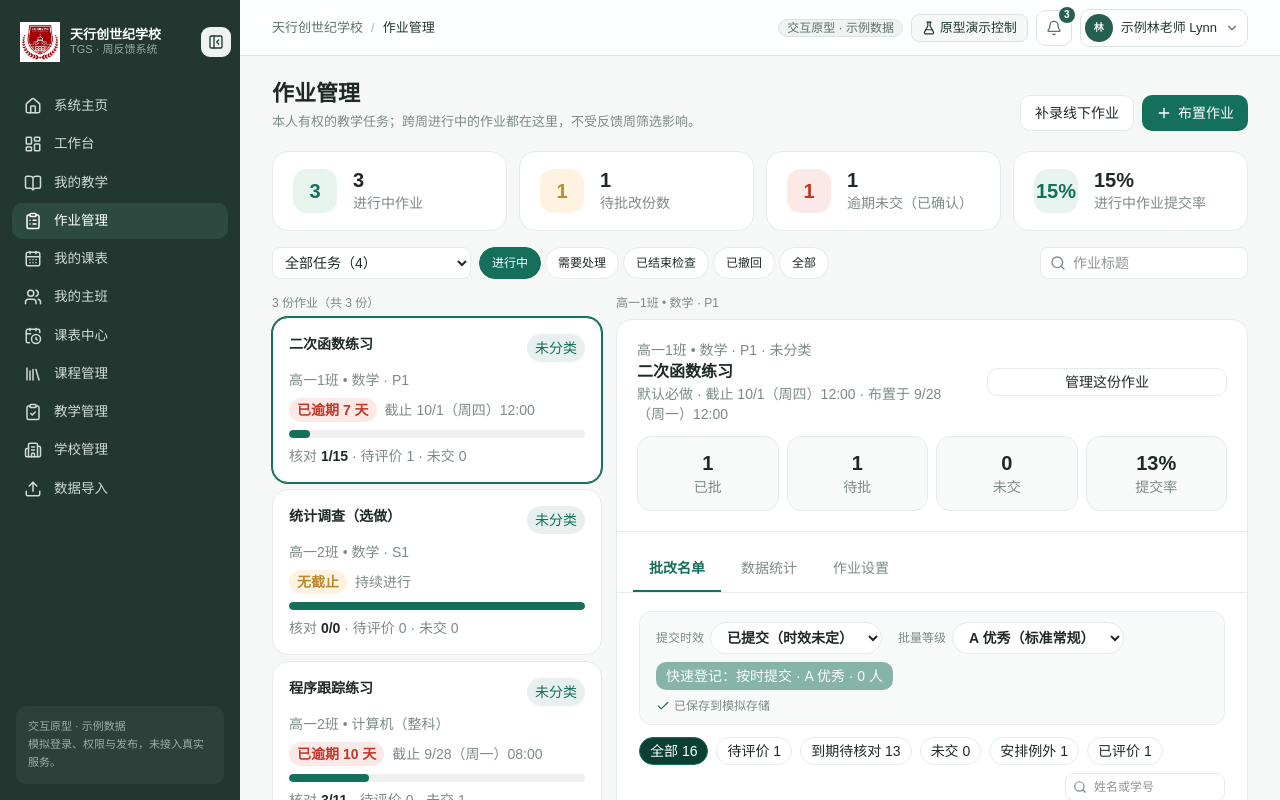
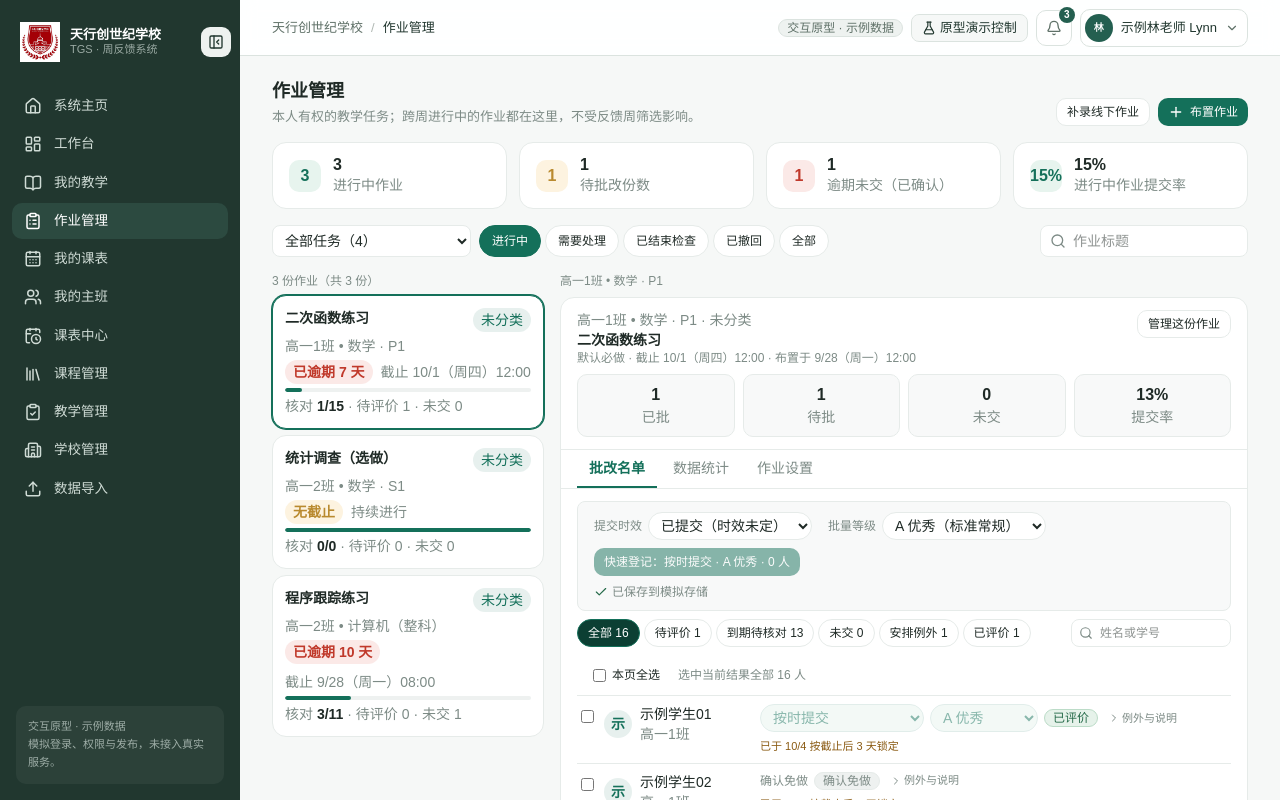
Before and after one commit to codeandroad/wfb-v3, a Next.js app: page /homework in a window 1280 px wide. Shown: the top 800 px of the page. Built offline with nearby package versions, Linux system fonts and the light colour scheme; a web font is replaced by a local one.

Commit message:
Unify compact homework management and teaching review styles

```diff
--- a/app/globals.css
+++ b/app/globals.css
@@ -43,19 +43,23 @@
 .homework-cockpit .hw-submitted { background: var(--hw-green); color: var(--primary); border-color: color-mix(in srgb, var(--primary) 25%, var(--card)); }
 .homework-cockpit .hw-late { background: var(--hw-amber-bg); color: var(--hw-amber); border-color: var(--hw-form-border); }
 .homework-cockpit .hw-missing { background: var(--hw-red-bg); color: var(--hw-red); border-color: color-mix(in srgb, var(--hw-red) 25%, var(--card)); }
-.homework-cockpit .hw-manage { background: var(--hw-form-bg); border: 1px solid var(--hw-form-border); border-radius: 12px; padding: 16px; margin: 12px 22px 0; }
-.homework-cockpit .hw-manage input, .homework-cockpit .hw-manage textarea, .homework-cockpit .hw-manage select { background: var(--card); color: var(--foreground); border: 1px solid var(--border); border-radius: 8px; padding: 8px 10px; min-width: 0; width: 100%; }
-.homework-cockpit .hw-review > div[role='group'] { margin-top: 14px; }
-.homework-cockpit .hw-roster { padding: 18px 22px; }
-.homework-cockpit .hw-roster section[aria-label='批量处理'] { border: 1px solid var(--border); border-radius: 12px; margin-bottom: 12px; }
-.homework-cockpit .hw-roster [aria-label='结果筛选'] { padding: 0 0 12px; border: 0; gap: 8px; }
+.homework-cockpit .hw-manage { background: var(--hw-form-bg); border: 1px solid var(--hw-form-border); border-radius: 8px; padding: 12px; margin: 12px 16px 0; }
+.homework-cockpit .hw-manage input, .homework-cockpit .hw-manage textarea, .homework-cockpit .hw-manage select { background: var(--card); color: var(--foreground); border: 1px solid var(--border); border-radius: 8px; padding: 6px 8px; min-width: 0; width: 100%; }
+.homework-cockpit .hw-roster { padding: 12px 16px; }
+.homework-cockpit .hw-roster section[aria-label='批量处理'] { border: 1px solid var(--border); border-radius: 8px; margin-bottom: 8px; }
+.homework-cockpit .hw-roster [aria-label='结果筛选'] { padding: 0 0 8px; border: 0; gap: 4px; }
 .homework-cockpit .hw-roster [aria-label='结果筛选'] button[aria-pressed='true'] { background: var(--hw-dark); }
-.homework-cockpit .hw-roster > ul > li { padding: 12px 6px; }
-.homework-cockpit .hw-roster select { font-weight: 600; }
+.homework-cockpit .hw-roster > ul > li { padding: 8px 4px; }
+.homework-cockpit .hw-roster select { height: 28px; border-radius: 9999px; padding-inline: 8px; font-size: 14px; font-weight: 500; }
+.homework-cockpit .hw-result-controls { min-width: 0; flex: 1; }
+.homework-cockpit .hw-result-controls select { max-width: 100%; }
 .homework-cockpit .hw-roster input[type='checkbox'] { accent-color: var(--primary); }
+.homework-cockpit .hw-review select:focus-visible, .homework-cockpit .hw-review input:focus-visible { outline: 2px solid var(--primary); outline-offset: 2px; }
 @media (max-width: 640px) {
   .homework-cockpit .hw-roster { padding: 12px; }
   .homework-cockpit .hw-manage { margin-inline: 12px; }
+  .homework-cockpit .hw-roster [aria-label='结果筛选'] > label { width: 100%; margin-left: 0; }
+  .homework-cockpit .hw-roster [aria-label='结果筛选'] input { width: 100%; }
 }
 
 @theme inline {
--- a/components/mt/homework-center.tsx
+++ b/components/mt/homework-center.tsx
@@ -80,21 +80,23 @@ export function HomeworkCenter() {
 
   return (
     <div className="homework-cockpit mx-auto w-full max-w-[1240px] font-sans">
+      <div className="mb-4 [&>div]:mb-0 [&_h1]:text-lg">
       <PageHeader
         title="作业管理"
         desc="本人有权的教学任务；跨周进行中的作业都在这里，不受反馈周筛选影响。"
         actions={
           <>
-            <Btn onClick={() => startAssign("OFFLINE")} disabled={!tasks.length}>
+            <Btn size="sm" onClick={() => startAssign("OFFLINE")} disabled={!tasks.length}>
               补录线下作业
             </Btn>
-            <Btn variant="primary" onClick={() => startAssign("NEW")} disabled={!tasks.length}>
+            <Btn size="sm" variant="primary" onClick={() => startAssign("NEW")} disabled={!tasks.length}>
               <Plus className="size-4" aria-hidden />
               布置作业
             </Btn>
           </>
         }
       />
+      </div>
 
       {deniedTask || deniedHw ? (
         <p role="alert" className="mb-4 rounded-lg border border-[#eec4bf] bg-[#fbe6e4] px-3 py-2 text-sm text-[#9a2b22]">
@@ -137,7 +139,7 @@ export function HomeworkCenter() {
         </label>
       </div>
 
-      <div className="grid items-start gap-3.5 lg:grid-cols-[330px_minmax(0,1fr)]">
+      <div className="grid items-start gap-4 lg:grid-cols-[17rem_minmax(0,1fr)]">
         <section aria-label="作业列表" className="flex flex-col gap-1.5">
           <p className="text-xs text-muted-foreground">
             {list.length} 份作业{status !== "all" ? `（共 ${mine.length} 份）` : ""}
--- a/components/mt/homework-dashboard.tsx
+++ b/components/mt/homework-dashboard.tsx
@@ -14,7 +14,7 @@ export function HomeworkOverview({ assignments, nowTs }: { assignments: Assignme
     { label: "逾期未交（已确认）", value: active.reduce((n,a)=>n+a.recipients.filter(sid=>hwState(a,sid,nowTs)==='MISSING' && !!effDeadline(a,sid) && Date.parse(effDeadline(a,sid)!)<nowTs).length,0) },
     { label: "进行中作业提交率", value: total ? `${Math.round(submitted/total*100)}%` : '—' },
   ]
-  return <section aria-label="作业概览" className="grid grid-cols-2 gap-3 lg:grid-cols-4">{items.map(({label,value}, index) => <div key={label} className="flex items-center gap-4 rounded-2xl border border-border bg-card px-5 py-4 text-card-foreground"><span aria-hidden className={`hw-stat-icon flex size-11 shrink-0 items-center justify-center rounded-xl text-xl font-bold ${index === 1 ? 'hw-amber' : index === 2 ? 'hw-red' : ''}`}>{value}</span><div><strong className="block text-xl leading-tight tabular-nums">{value}</strong><span className="text-sm text-muted-foreground">{label}</span></div></div>)}</section>
+  return <section aria-label="作业概览" className="grid grid-cols-2 gap-3 lg:grid-cols-4">{items.map(({label,value}, index) => <div key={label} className="flex items-center gap-3 rounded-xl border border-border bg-card px-4 py-3 text-card-foreground"><span aria-hidden className={`hw-stat-icon flex size-8 shrink-0 items-center justify-center rounded-lg text-base font-bold ${index === 1 ? 'hw-amber' : index === 2 ? 'hw-red' : ''}`}>{value}</span><div><strong className="block text-base leading-tight tabular-nums">{value}</strong><span className="text-sm text-muted-foreground">{label}</span></div></div>)}</section>
 }
 
 export function HomeworkAssignmentCard({ a, active, nowTs, onClick }: { a: Assignment; active: boolean; nowTs: number; onClick: () => void }) {
@@ -22,21 +22,21 @@ export function HomeworkAssignmentCard({ a, active, nowTs, onClick }: { a: Assig
   const task = taskById(a.taskId)
   const life = lifecycleOf(a)
   const percent = p.E ? Math.round(p.checked / p.E * 100) : 100
-  return <button type="button" aria-pressed={active} onClick={onClick} className={`flex w-full flex-col gap-2 rounded-2xl border bg-card p-4 text-left text-card-foreground transition-colors ${active ? "border-primary ring-1 ring-primary" : "border-border hover:border-primary/50"}`}>
-    <span className="flex w-full items-start justify-between gap-2"><strong className="text-sm">{a.title}</strong><span className="shrink-0 rounded-full bg-primary/10 px-2 py-1 text-sm text-primary">{life === "ACTIVE" ? (a.category ?? "未分类") : life === "CLOSED" ? "已结束" : "已撤回"}</span></span>
+  return <button type="button" aria-pressed={active} onClick={onClick} className={`flex w-full flex-col gap-1 rounded-xl border bg-card p-3 text-left text-card-foreground transition-colors ${active ? "border-primary ring-1 ring-primary" : "border-border hover:border-primary/50"}`}>
+    <span className="flex w-full items-start justify-between gap-2"><strong className="text-sm">{a.title}</strong><span className="shrink-0 rounded-full bg-primary/10 px-2 py-0.5 text-sm text-primary">{life === "ACTIVE" ? (a.category ?? "未分类") : life === "CLOSED" ? "已结束" : "已撤回"}</span></span>
     <span className="text-sm text-muted-foreground">{task ? formalTaskName(task) : "教学任务"}</span>
     <span className="flex flex-wrap items-center justify-between gap-2 text-sm"><span className={`rounded-full px-2 py-0.5 font-semibold ${a.deadline && Date.parse(a.deadline) < nowTs ? 'hw-red' : 'hw-amber'}`}>{life !== 'ACTIVE' ? '已归档' : !a.deadline ? '无截止' : Date.parse(a.deadline) < nowTs ? `已逾期 ${Math.ceil((nowTs-Date.parse(a.deadline))/86400000)} 天` : `${Math.ceil((Date.parse(a.deadline)-nowTs)/86400000)} 天后截止`}</span><span className="text-muted-foreground">{a.deadline ? `截止 ${clockLabel(a.deadline)}` : '持续进行'}</span></span>
-    <span role="progressbar" aria-label="核对进度" aria-valuenow={percent} aria-valuemin={0} aria-valuemax={100} className="h-2 w-full overflow-hidden rounded-full bg-muted"><span className="block h-full rounded-full bg-primary" style={{width:`${percent}%`}} /></span>
+    <span role="progressbar" aria-label="核对进度" aria-valuenow={percent} aria-valuemin={0} aria-valuemax={100} className="h-1 w-full overflow-hidden rounded-full bg-muted"><span className="block h-full rounded-full bg-primary" style={{width:`${percent}%`}} /></span>
     <span className="text-sm text-muted-foreground">核对 <b className="text-foreground">{p.checked}/{p.E}</b> · 待评价 {p.ungraded} · 未交 {p.missing}</span>
   </button>
 }
 
 export function HomeworkMetrics({ a, nowTs }: { a: Assignment; nowTs: number }) {
   const p = hwProgress(a, nowTs)
-  return <div className="grid grid-cols-2 gap-2 sm:grid-cols-4">{[["已批",p.graded+p.noGrade],["待批",p.ungraded],["未交",p.missing],["提交率",p.E ? `${Math.round((p.graded+p.noGrade+p.ungraded)/p.E*100)}%` : '—']].map(([label,value]) => <div key={label} className="rounded-xl border border-border bg-muted/40 px-2 py-3 text-center"><strong className="block text-xl tabular-nums">{value}</strong><span className="text-sm text-muted-foreground">{label}</span></div>)}</div>
+  return <div className="grid grid-cols-2 gap-2 sm:grid-cols-4">{[["已批",p.graded+p.noGrade],["待批",p.ungraded],["未交",p.missing],["提交率",p.E ? `${Math.round((p.graded+p.noGrade+p.ungraded)/p.E*100)}%` : '—']].map(([label,value]) => <div key={label} className="rounded-lg border border-border bg-muted/40 px-2 py-2 text-center"><strong className="block text-base tabular-nums">{value}</strong><span className="text-sm text-muted-foreground">{label}</span></div>)}</div>
 }
 
 export function HomeworkStatistics({ a, nowTs }: { a: Assignment; nowTs: number }) {
  const p = hwProgress(a, nowTs)
- return <section className="flex flex-col gap-3 p-5" aria-label="作业统计"><h3 className="font-semibold">核对情况</h3>{[["已评价",p.graded+p.noGrade],["待评价",p.ungraded],["未交",p.missing],["到期待核对",p.dueUnrecorded+p.suspected],["未到截止",p.notDue],["免做",p.exempt]].map(([label,value])=><div key={label} className="flex items-center gap-3 text-sm"><span className="w-24 shrink-0">{label}</span><progress aria-label={String(label)} value={Number(value)} max={Math.max(a.recipients.length,1)} className="h-3 min-w-0 flex-1 accent-primary"/><strong className="w-8 text-right">{value}</strong></div>)}<p className="text-sm text-muted-foreground">按当前作业实时结果统计，结束检查不会自动补齐未登记结果。</p></section>
+ return <section className="flex flex-col gap-3 p-4" aria-label="作业统计"><h3 className="font-semibold">核对情况</h3>{[["已评价",p.graded+p.noGrade],["待评价",p.ungraded],["未交",p.missing],["到期待核对",p.dueUnrecorded+p.suspected],["未到截止",p.notDue],["免做",p.exempt]].map(([label,value])=><div key={label} className="flex items-center gap-3 text-sm"><span className="w-24 shrink-0">{label}</span><progress aria-label={String(label)} value={Number(value)} max={Math.max(a.recipients.length,1)} className="h-3 min-w-0 flex-1 accent-primary"/><strong className="w-8 text-right">{value}</strong></div>)}<p className="text-sm text-muted-foreground">按当前作业实时结果统计，结束检查不会自动补齐未登记结果。</p></section>
 }
--- a/components/mt/homework.tsx
+++ b/components/mt/homework.tsx
@@ -90,7 +90,7 @@ export function HwResultControls({ a, sid, showName, cockpit = false }: { a: Ass
   const qValue = r?.noGrade ? "__NO__" : (r?.quality ?? "")
 
   return (
-    <div className="flex flex-col gap-1.5">
+    <div className="hw-result-controls flex flex-col gap-1.5">
       <div className="flex flex-wrap items-center gap-1.5">
         {showName ? <span className="mr-1 min-w-24 text-sm font-medium">{nameOf(sid)}</span> : null}
         {inactive ? (
@@ -524,19 +524,18 @@ export function HwReview({
   const disabledWhy = !rev ? "这份作业的评价标准待核对，只能登记提交" : !lvl ? "请先选择等级" : ""
 
   return (
-    <Card className={cockpit ? "hw-review overflow-hidden rounded-2xl [&_select]:min-h-8 [&_select]:rounded-full [&_select]:px-3 [&_select]:text-sm [&_button]:text-sm" : "overflow-hidden"}>
-      <div className={cockpit ? "flex flex-col gap-3 border-b border-border p-5 [&_h3]:text-base [&_p]:text-sm" : "flex flex-col gap-2 border-b border-border px-4 py-3"}>
-        <div className={cockpit ? 'grid items-center gap-5 xl:grid-cols-[minmax(0,1fr)_240px]' : 'flex flex-wrap items-start justify-between gap-2'}>
+    <Card className="hw-review overflow-hidden rounded-xl">
+      <div className="flex flex-col gap-2 border-b border-border px-4 py-3">
+        <div className="flex flex-wrap items-start justify-between gap-2">
           <div className="min-w-0">
-            {cockpit && <p className="text-muted-foreground">{taskById(a.taskId) ? formalTaskName(taskById(a.taskId)!) : '教学任务'} · {a.category ?? '未分类'}</p>}
-            <h3 className="text-pretty font-semibold">{a.title}</h3>
+            {cockpit && <p className="text-sm text-muted-foreground">{taskById(a.taskId) ? formalTaskName(taskById(a.taskId)!) : '教学任务'} · {a.category ?? '未分类'}</p>}
+            <h3 className="text-pretty text-sm font-semibold">{a.title}</h3>
             <p className="text-xs text-muted-foreground">
               默认{a.defaultRequirement === "REQUIRED" ? "必做" : "选做"} · 截止 {deadlineText(a.deadline)}
               {a.offline ? ` · 线下补录（原布置 ${fmtMD(dateOfClock(a.issuedAt))}）` : ` · 布置于 ${clockLabel(a.issuedAt)}`}
             </p>
-            {cockpit && a.instructions && <p className="mt-3 rounded-lg border border-border bg-muted/30 px-3 py-2 text-pretty leading-relaxed">{a.instructions}</p>}
           </div>
-          <div className={cockpit ? 'flex flex-col gap-2 [&>button]:w-full' : 'flex flex-wrap items-center gap-1.5'}>
+          <div className="flex flex-wrap items-center gap-1.5">
             {life !== "ACTIVE" ? <Badge tone="neutral">{LIFECYCLE_LABEL[life]}</Badge> : null}
             {manageHref ? (
               <Link href={manageHref} className="inline-flex h-7 items-center gap-1 rounded-lg border border-input bg-card px-2.5 text-xs hover:bg-muted">
@@ -551,15 +550,15 @@ export function HwReview({
           </div>
         </div>
         {!cockpit && <HwProgressLine a={a} />}
-        {!cockpit && a.instructions ? <p className="rounded-lg bg-muted/40 p-3 text-pretty text-sm leading-relaxed">{a.instructions}</p> : null}
+        {a.instructions ? <p className="rounded-lg border border-border bg-muted/30 px-3 py-2 text-pretty text-sm leading-relaxed">{a.instructions}</p> : null}
         {cockpit && <HomeworkMetrics a={a} nowTs={nowTs} />}
       </div>
       {cockpit && manage && !manageHref && <ManagePanel editor a={a} onCopy={onCopy} onCancel={()=>setManage(false)} />}
-      {cockpit && <div className="flex gap-1 border-b border-border px-4" role="group" aria-label="作业详情视图">{([{key:"roster",label:"批改名单"},{key:"stats",label:"数据统计"},{key:"info",label:"作业设置"}] as const).map(t => <button key={t.key} type="button" aria-pressed={view === t.key} onClick={() => setView(t.key)} className={`border-b-2 px-4 py-3 text-sm ${view === t.key ? "border-primary font-semibold text-primary" : "border-transparent text-muted-foreground"}`}>{t.label}</button>)}</div>}
+      {cockpit && <div className="flex gap-1 border-b border-border px-4" role="group" aria-label="作业详情视图">{([{key:"roster",label:"批改名单"},{key:"stats",label:"数据统计"},{key:"info",label:"作业设置"}] as const).map(t => <button key={t.key} type="button" aria-pressed={view === t.key} onClick={() => setView(t.key)} className={`border-b-2 px-3 py-2 text-sm ${view === t.key ? "border-primary font-semibold text-primary" : "border-transparent text-muted-foreground"}`}>{t.label}</button>)}</div>}
       {!cockpit && manage && !manageHref ? <ManagePanel a={a} onCopy={onCopy} /> : null}
       {cockpit && view === "info" && <ManagePanel a={a} onCopy={onCopy} />}
       {cockpit && view === "stats" && <HomeworkStatistics a={a} nowTs={nowTs} />}
-      <div className={cockpit ? 'hw-roster' : undefined} hidden={cockpit && view !== "roster"}>
+      <div className="hw-roster" hidden={cockpit && view !== "roster"}>
       {life === "WITHDRAWN" ? (
         <p className="border-b border-border px-4 py-2.5 text-xs text-muted-foreground">作业已撤回：结果保留可查，不能再登记或批量处理。</p>
       ) : (
@@ -704,11 +703,11 @@ export function HwReview({
                 />
               ) : null}
               <div className="flex min-w-0 flex-1 flex-col gap-0.5 sm:flex-row sm:items-start sm:gap-3">
-                <span className={cockpit ? "flex w-40 shrink-0 items-center gap-2 text-sm" : "w-28 shrink-0 pt-1 text-sm"}>
-                  {cockpit && <span aria-hidden className="flex size-9 shrink-0 items-center justify-center rounded-full bg-primary/10 font-semibold text-primary">{nameOf(sid)?.slice(0,1)}</span>}
+                <span className="flex w-36 shrink-0 items-center gap-2 text-sm">
+                  <span aria-hidden className="flex size-7 shrink-0 items-center justify-center rounded-full bg-primary/10 font-semibold text-primary">{nameOf(sid)?.slice(0,1)}</span>
                   <span>{nameOf(sid)}<span className="block text-sm text-muted-foreground">{homeroomName(studentById(sid)?.homeroom_id ?? "")}</span></span>
                 </span>
-                <HwResultControls a={a} sid={sid} cockpit={cockpit} />
+                <HwResultControls a={a} sid={sid} cockpit />
               </div>
             </li>
           ))}
@@ -909,7 +908,7 @@ export function HomeworkPanel({ tw, focusId }: { tw: TaskWeek; focusId?: string
     )
 
   return (
-    <div className="grid gap-4 lg:grid-cols-[17rem_1fr]">
+    <div className="homework-cockpit grid items-start gap-4 font-sans lg:grid-cols-[17rem_minmax(0,1fr)]">
       <nav aria-label="作业" className="flex flex-col gap-3">
         {(["THIS", "PAST_OPEN", "LATER"] as HwBucket[]).map((b) =>
           groups[b].length ? (
@@ -949,7 +948,7 @@ export function HwListItem({ a, active, onClick, sub }: { a: Assignment; active:
       type="button"
       onClick={onClick}
       aria-current={active}
-      className={`w-full rounded-lg border px-3 py-2 text-left ${active ? "border-primary bg-accent" : "border-border bg-card hover:border-primary/50"}`}
+      className={`w-full rounded-xl border bg-card px-3 py-2 text-left text-card-foreground ${active ? "border-primary ring-1 ring-primary" : "border-border hover:border-primary/50"}`}
     >
       <span className="line-clamp-2 block text-sm font-medium">{a.title}</span>
       {sub ? <span className="block truncate text-[11px] text-muted-foreground">{sub}</span> : null}
@@ -959,8 +958,8 @@ export function HwListItem({ a, active, onClick, sub }: { a: Assignment; active:
       </span>
       <span className="mt-1 flex flex-wrap gap-1 text-[11px]">
         <span className="text-muted-foreground">{p.E ? `核对 ${p.checked}/${p.E}` : "无需核对"}</span>
-        {p.ungraded ? <span className="rounded bg-[#f6ead2] px-1 text-[#7a4f0e]">待评价 {p.ungraded}</span> : null}
-        {due ? <span className="rounded bg-[#f6ead2] px-1 text-[#7a4f0e]">到期待核对 {due}</span> : null}
+        {p.ungraded ? <span className="hw-amber rounded px-1">待评价 {p.ungraded}</span> : null}
+        {due ? <span className="hw-amber rounded px-1">到期待核对 {due}</span> : null}
         {p.review ? <span className="rounded bg-muted px-1">安排待核对 {p.review}</span> : null}
       </span>
     </button>
```
